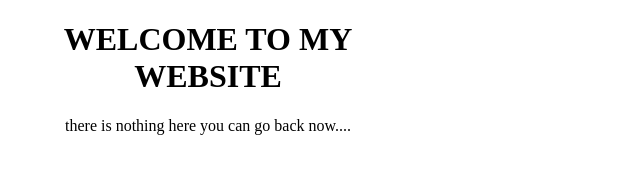
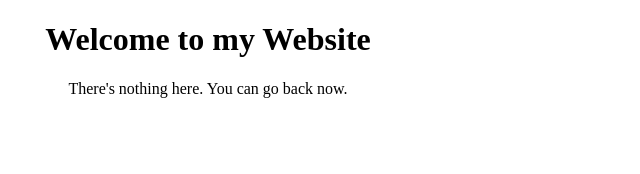
Before and after one commit to Minakun1/testweb.github.io, a plain HTML site: page index.html in a window 1280 px wide. Shown: the whole page, without its empty margins (0-640 px from the left). Drawn offline with Linux system fonts and the light colour scheme.

Commit message:
Update index.html

```diff
--- a/index.html
+++ b/index.html
@@ -3,19 +3,16 @@
 <head>
     <meta charset="UTF-8">
     <meta name="viewport" content="width=device-width, initial-scale=1.0">
-    <script src=""></script>
     <link rel="stylesheet" href="style.css">
 
     <title>Welcome to my Website</title>
 </head>
 <body>
     <div class="container">
-        <h1>WELCOME TO MY WEBSITE</h1>
-        <p>
-            there is nothing here you can go back now....
+        <h1 class="title">Welcome to my Website</h1>
+        <p class="message">
+            There's nothing here. You can go back now.
         </p>
-
     </div>
-
 </body>
 </html>
```
